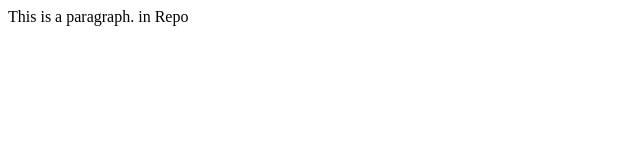
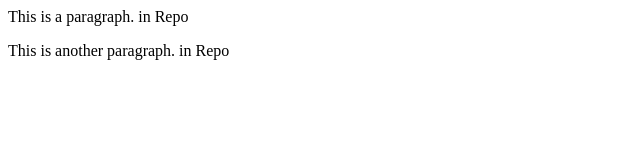
Before and after one commit to SnehaHarari/LearnRepo, a plain HTML site: page index.html in a window 1280 px wide. Shown: the whole page, without its empty margins (0-640 px from the left). Drawn offline with Linux system fonts and the light colour scheme.

Commit message:
changes maid

```diff
--- a/index.html
+++ b/index.html
@@ -1 +1,2 @@
 <p> This is a paragraph. in Repo</p>
+<p> This is another paragraph. in Repo</p>
```
